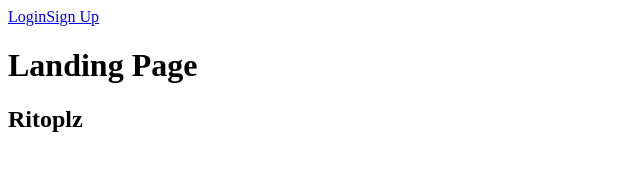
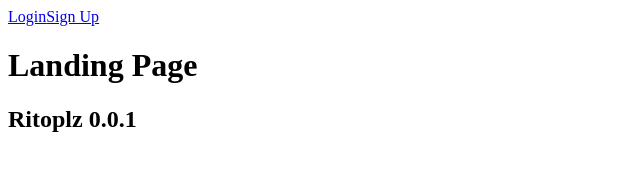
Before and after one commit to ritoplz/ritoplz, a Next.js app: page / in a window 1280 px wide. Shown: the top 196 px of the page, without its empty margins (0-640 px from the left). Built offline with nearby package versions, Linux system fonts and the light colour scheme.

Commit message:
Deploy CI

```diff
--- a/pages/index.js
+++ b/pages/index.js
@@ -11,6 +11,6 @@ export default () => (
     </header>
 
     <h1>Landing Page</h1>
-    <h2>Ritoplz</h2>
+    <h2>Ritoplz 0.0.1</h2>
   </main>
 )
```
